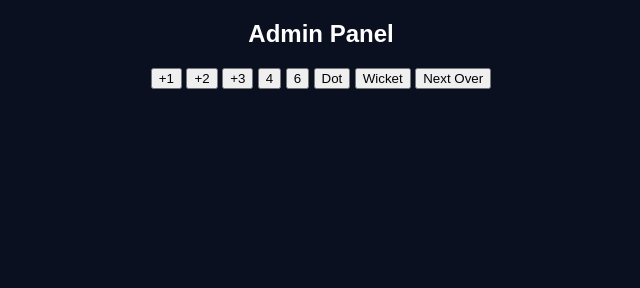
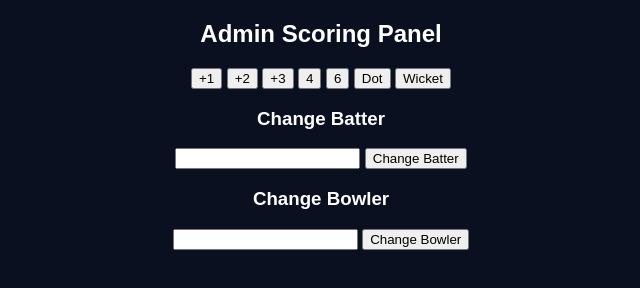
Before and after one commit to mssujonsarkar11-wq/cricket1, a plain HTML site: page admin.html in a window 1280 px wide. Shown: the whole page, without its empty margins (319-959 px from the left). Drawn offline with Linux system fonts and the light colour scheme.

Commit message:
admin.html

```diff
--- a/admin.html
+++ b/admin.html
@@ -1,9 +1,10 @@
 <!DOCTYPE html>
+
 <html>
 <head>
 
 <meta charset="UTF-8">
-<title>Admin Scoring</title>
+<title>Admin Panel</title>
 
 <link rel="stylesheet" href="css/style.css">
 
@@ -11,23 +12,25 @@
 
 <body>
 
-<h2>Admin Panel</h2>
+<h2>Admin Scoring Panel</h2>
 
 <div class="buttons">
 
-<button onclick="run(1)">+1</button>
-<button onclick="run(2)">+2</button>
-<button onclick="run(3)">+3</button>
-<button onclick="run(4)">4</button>
-<button onclick="run(6)">6</button>
+<button onclick="run(1)">+1</button> <button onclick="run(2)">+2</button> <button onclick="run(3)">+3</button> <button onclick="run(4)">4</button> <button onclick="run(6)">6</button>
 
-<button onclick="dot()">Dot</button>
-
-<button onclick="wicket()">Wicket</button>
-
-<button onclick="nextOver()">Next Over</button>
+<button onclick="dot()">Dot</button> <button onclick="wicket()">Wicket</button>
 
 </div>
+
+<h3>Change Batter</h3>
+
+<input id="batterName">
+<button onclick="changeBatter()">Change Batter</button>
+
+<h3>Change Bowler</h3>
+
+<input id="bowlerName">
+<button onclick="changeBowler()">Change Bowler</button>
 
 <script type="module" src="js/scoreEngine.js"></script>
 
```
